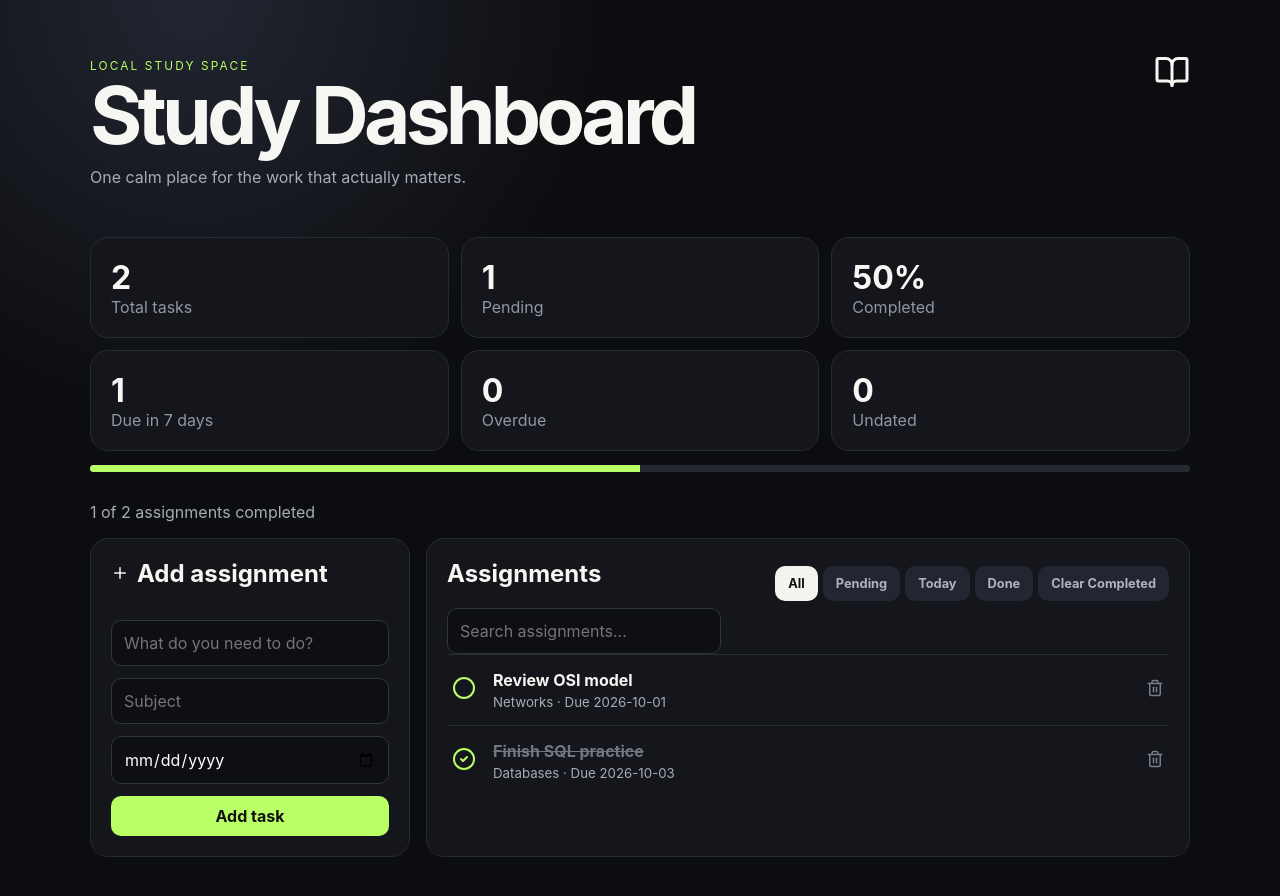
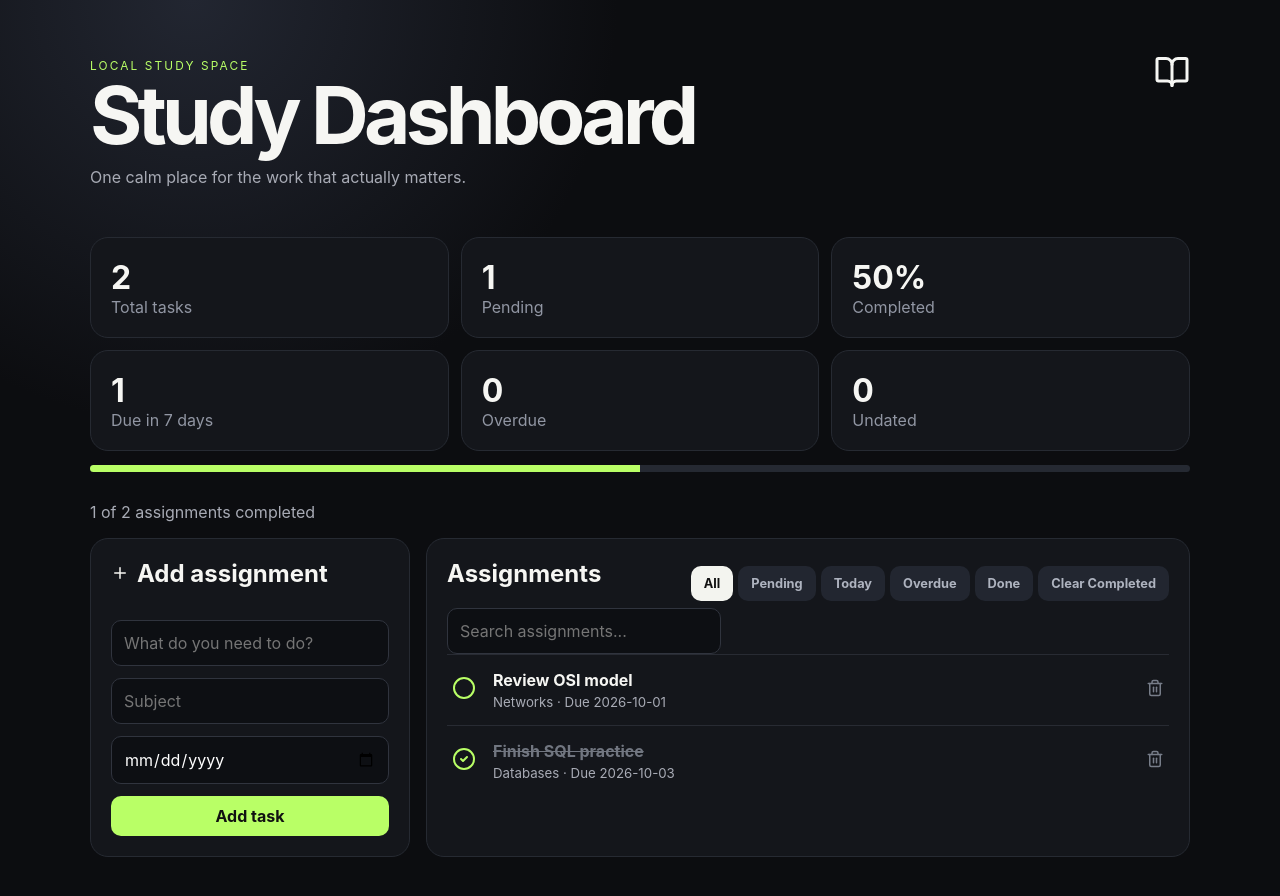
Before and after one commit to DonMilo-22/React-Study-Dashboard, a React (Vite) app: page / in a window 1280 px wide. Shown: the top 896 px of the page. Built offline with nearby package versions, Linux system fonts and the light colour scheme.

Commit message:
feat: Added an overdue filter so unfinished assignments past their due

```diff
--- a/src/App.jsx
+++ b/src/App.jsx
@@ -13,7 +13,7 @@ export default function App() {
   const [form,setForm] = useState({title:"",subject:"",due:""});
   useEffect(() => localStorage.setItem("study-tasks", JSON.stringify(tasks)), [tasks]);
   const visible = useMemo(() => tasks
-    .filter(t => filter === "all" || (filter === "done" ? t.done : filter === "today" ? (!t.done && t.due === new Date().toLocaleDateString("en-CA")) : !t.done))
+    .filter(t => filter === "all" || (filter === "done" ? t.done : filter === "today" ? (!t.done && t.due === new Date().toLocaleDateString("en-CA")) : filter === "overdue" ? (!t.done && t.due && t.due < new Date().toLocaleDateString("en-CA")) : !t.done))
     .filter(t => (t.title + " " + t.subject).toLowerCase().includes(query.trim().toLowerCase()))
     .sort((a,b) => (a.due || "9999-12-31").localeCompare(b.due || "9999-12-31")), [tasks,filter,query]);
   const done = tasks.filter(t => t.done).length;
@@ -52,7 +52,7 @@ export default function App() {
         <button>Add task</button>
       </form>
       <section className="card">
-        <div className="toolbar"><h2>Assignments</h2><div>{["all","pending","today","done"].map(f=><button className={filter===f?"active":""} onClick={()=>setFilter(f)} key={f}>{f}</button>)}{done > 0 && <button onClick={()=>setTasks(tasks.filter(t=>!t.done))}>Clear completed</button>}</div></div>
+        <div className="toolbar"><h2>Assignments</h2><div>{["all","pending","today","overdue","done"].map(f=><button className={filter===f?"active":""} onClick={()=>setFilter(f)} key={f}>{f}</button>)}{done > 0 && <button onClick={()=>setTasks(tasks.filter(t=>!t.done))}>Clear completed</button>}</div></div>
         <input aria-label="Search assignments" placeholder="Search assignments..." value={query} onChange={e=>setQuery(e.target.value)} />
         <div className="tasks">
           {visible.length === 0 && <p className="empty">Nothing here. Tiny victory unlocked.</p>}
```
